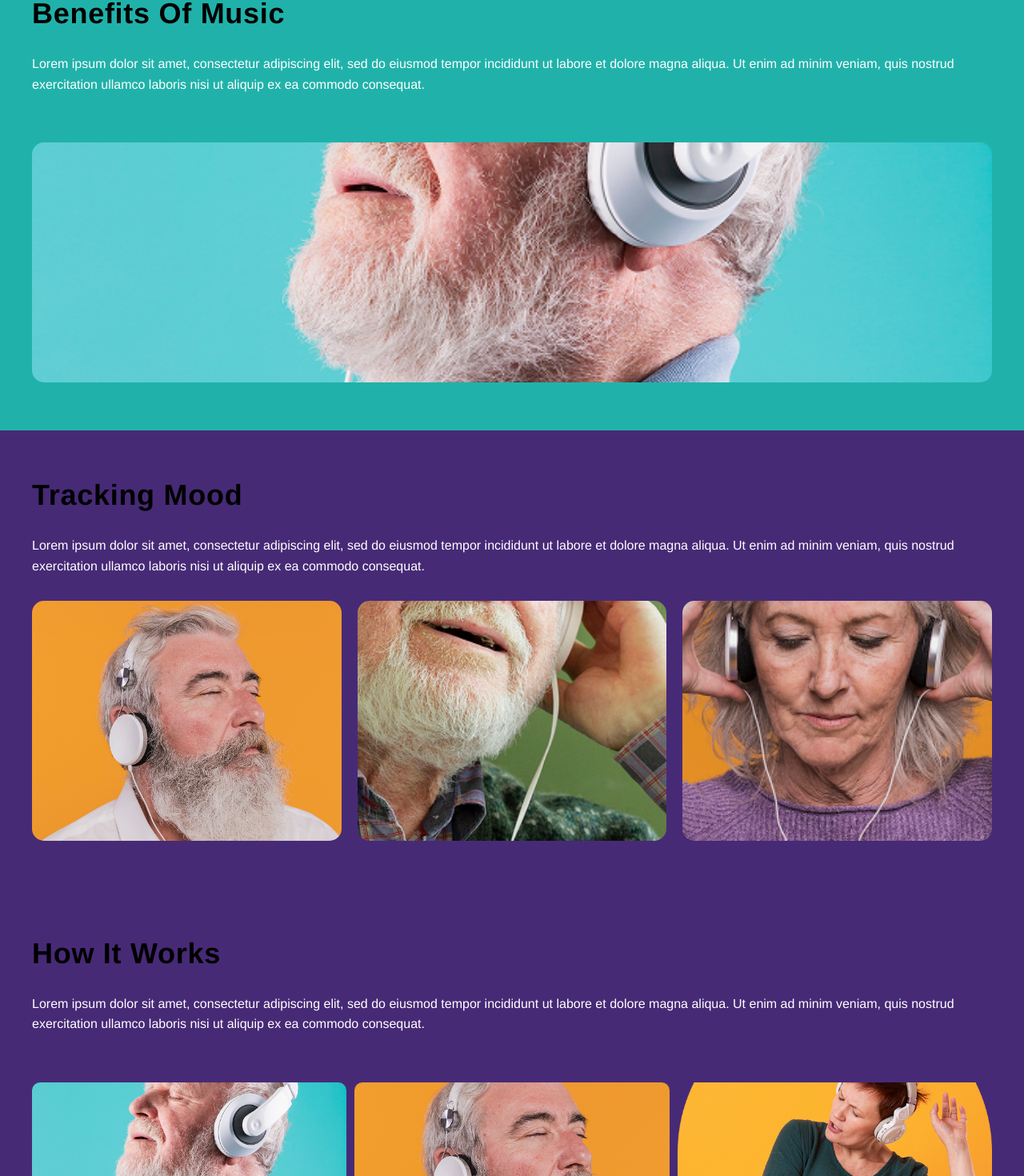
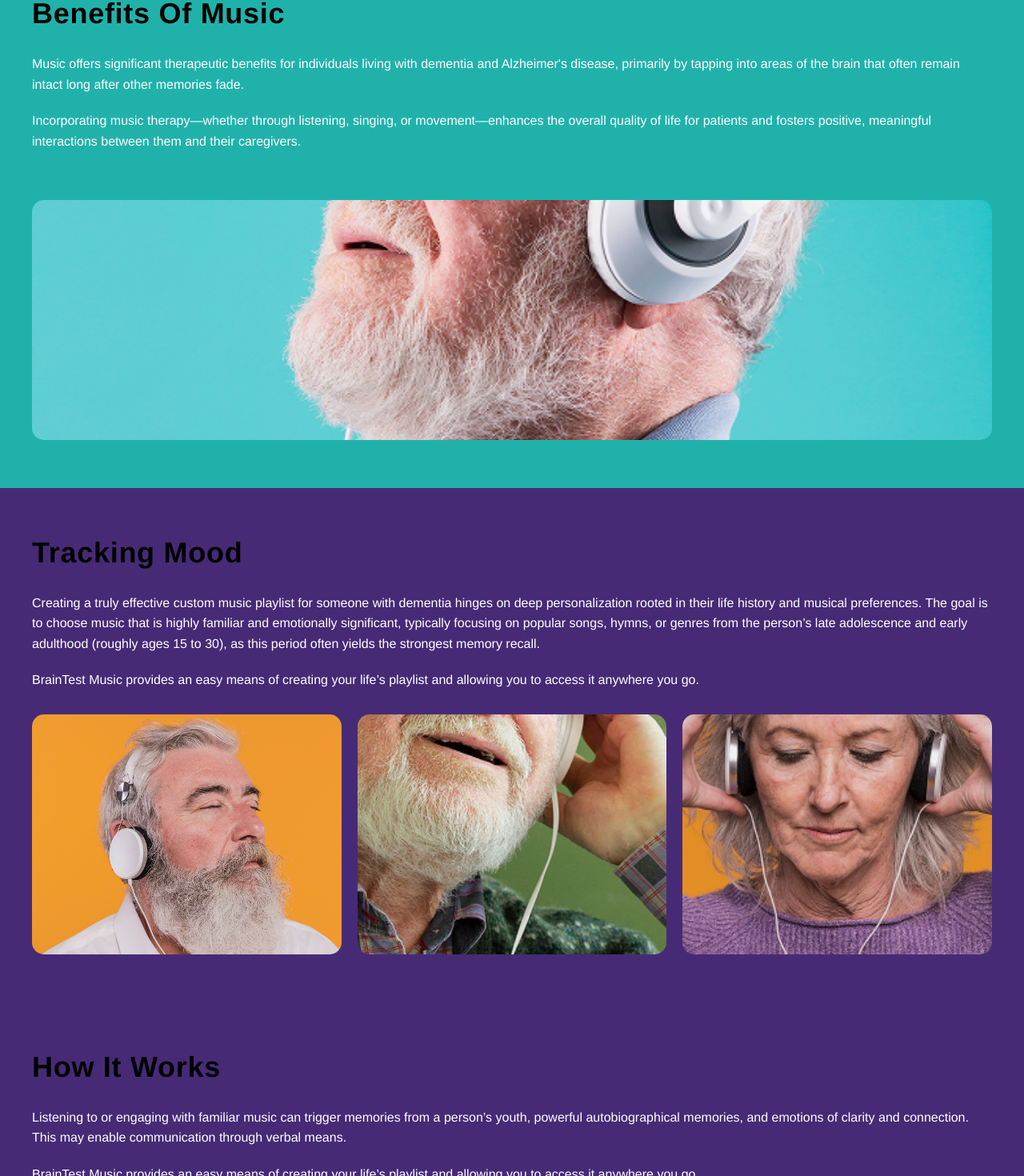
Before and after one commit to s1283/ISSP-2025, a React (Create React App) app: page / in a window 1280 px wide. Shown: the part 1119-2589 px from the top of the page at 80% size. Built offline with nearby package versions, Linux system fonts and the light colour scheme; no server answers.

Commit message:
updated frontpage text

```diff
--- a/src/components/BenefitsSection.tsx
+++ b/src/components/BenefitsSection.tsx
@@ -18,9 +18,15 @@ const BenefitsSection: React.FC = () => {
           <div>
             <h2 className="section-title">Benefits of Music</h2>
             <p className="section-text">
-              Lorem ipsum dolor sit amet, consectetur adipiscing elit, sed do eiusmod tempor
-              incididunt ut labore et dolore magna aliqua. Ut enim ad minim veniam, quis
-              nostrud exercitation ullamco laboris nisi ut aliquip ex ea commodo consequat.
+              Music offers significant therapeutic benefits for individuals living with
+              dementia and Alzheimer's disease, primarily by tapping into areas of
+              the brain that often remain intact long after other memories fade.
+            </p>
+            <p className="section-text">
+              Incorporating music therapy—whether through listening, singing,
+              or movement—enhances the overall quality of life for patients and
+              fosters positive, meaningful interactions between them and their
+              caregivers.
             </p>
           </div>
           <div className="image-container">
--- a/src/components/HowWorksSection.tsx
+++ b/src/components/HowWorksSection.tsx
@@ -8,9 +8,14 @@ const HowWorksSection: React.FC = () => {
           <div>
             <h2 className="section-title">How it works</h2>
             <p className="section-text">
-              Lorem ipsum dolor sit amet, consectetur adipiscing elit, sed do eiusmod tempor
-              incididunt ut labore et dolore magna aliqua. Ut enim ad minim veniam, quis
-              nostrud exercitation ullamco laboris nisi ut aliquip ex ea commodo consequat.
+            Listening to or engaging with familiar music can trigger memories
+            from a person’s youth, powerful autobiographical memories, and
+            emotions of clarity and connection.
+            This may enable communication through verbal means.
+            </p>
+            <p className="section-text">
+            BrainTest Music provides an easy means of creating your life’s playlist
+            and allowing you to access it anywhere you go.
             </p>
           </div>
           <div className="image-container-grid">
--- a/src/components/Login.css
+++ b/src/components/Login.css
@@ -348,7 +348,7 @@
   .password-field,
   .forgot-password-btn,
   .login-btn,
-  .google-btn,
+  .login-google-btn,
   .signup-section {
     position: relative;
     left: auto;
--- a/src/components/TrackingSection.tsx
+++ b/src/components/TrackingSection.tsx
@@ -49,9 +49,15 @@ const TrackingSection: React.FC = () => {
           <div>
             <h2 className="section-title">Tracking Mood</h2>
             <p className="section-text">
-              Lorem ipsum dolor sit amet, consectetur adipiscing elit, sed do eiusmod tempor
-              incididunt ut labore et dolore magna aliqua. Ut enim ad minim veniam, quis
-              nostrud exercitation ullamco laboris nisi ut aliquip ex ea commodo consequat.
+            Creating a truly effective custom music playlist for someone with
+            dementia hinges on deep personalization rooted in their life history and musical preferences.
+            The goal is to choose music that is highly familiar and emotionally significant,
+            typically focusing on popular songs, hymns, or genres from the person’s
+            late adolescence and early adulthood (roughly ages 15 to 30),
+            as this period often yields the strongest memory recall.
+            </p>
+            <p className="section-text">
+            BrainTest Music provides an easy means of creating your life’s playlist and allowing you to access it anywhere you go.
             </p>
 
             <div className="image-grid">
```
